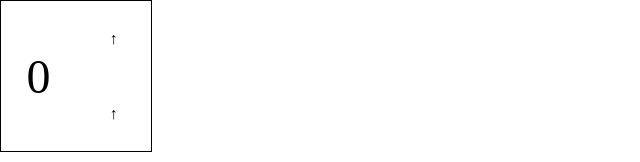
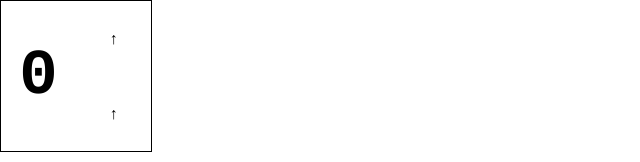
Before and after one commit to ZaneMeroff/team_gen, a Vue app: page / in a window 1280 px wide. Shown: the top 162 px of the page, without its empty margins (0-640 px from the left). Built offline with nearby package versions, Linux system fonts and the light colour scheme.

Commit message:
Add css rules for npnd-num

```diff
--- a/src/components/NumPicker/NumPickerNumDisplay.vue
+++ b/src/components/NumPicker/NumPickerNumDisplay.vue
@@ -31,7 +31,9 @@
   }
 
   .npnd-num {
-    font-size: 3rem;
+    font-size: 4rem;
+    font-weight: bold;
+    font-family: courier;
   }
 
 </style>
```
